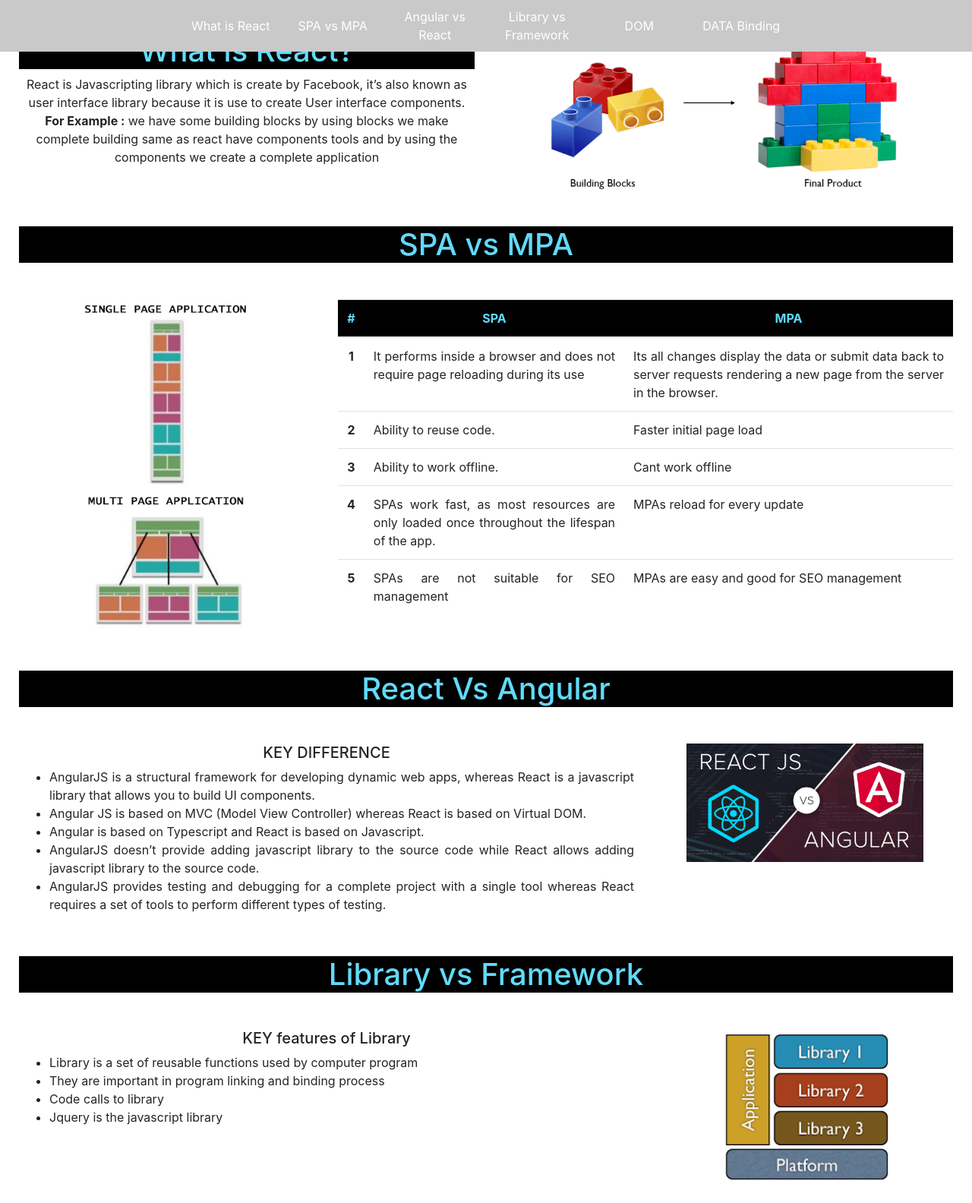
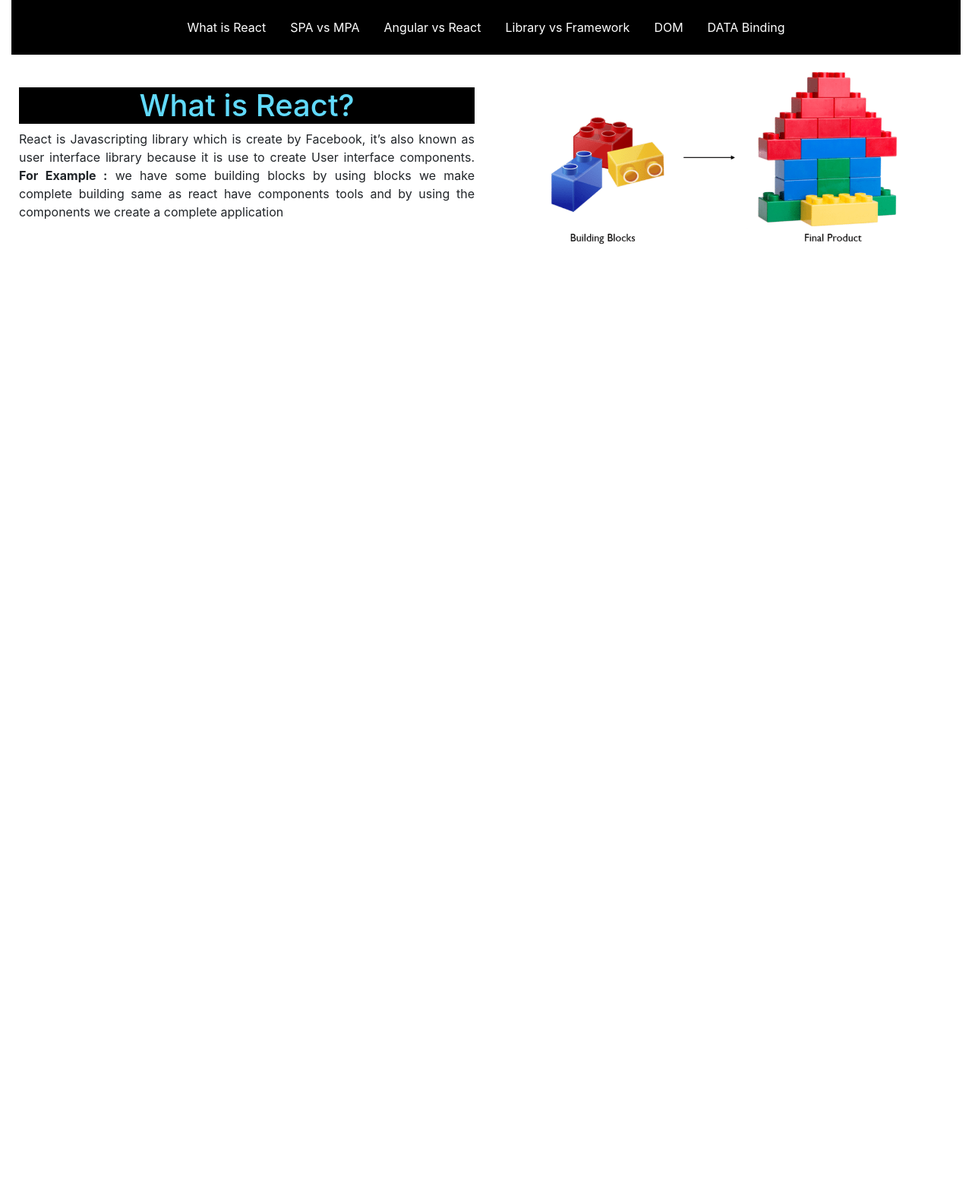
Before and after one commit to tabishismail/react-first, a plain HTML site: page index.html in a window 1280 px wide. Shown: the top 1584 px of the page at 76% size. After the commit the page ends 800 px from the top, so only its background shows below. Drawn offline with nearby package versions, Linux system fonts and the light colour scheme.

Commit message:
ui complete and fixed

```diff
--- a/css/style.css
+++ b/css/style.css
@@ -1,7 +1,11 @@
+body{
+    margin: 0px;
+    padding: 0px;
 
+}
 
 .navbar1{
-    background-color: rgb(201, 201, 201);
+    background-color: rgb(0, 0, 0);
     color: white;
     display: flex;
     justify-content: space-around !important;
@@ -10,6 +14,11 @@
 }
 .myNav{
     align-self: center !important;
+    padding: 5px 10px;
+}
+
+.para{
+    text-align: justify;
 }
 .myDivs{
     padding: 20px 10px;
@@ -49,3 +58,24 @@ h1{
     color: #61dafb;
     background-color: black;
 }
+.mt-5{
+    margin-top: 05px !important;
+}
+.myBtn{
+    background-color: black;
+    color: white;
+    box-shadow: none;
+    border: none;
+}
+.myBtn:hover{
+    background-color:#61dafb ;
+    color: black;
+}
+.myBtn:active{
+    background-color:#0056b3 ;
+    color: black;
+}
+.bg-dark{
+    background-color:black !important;
+
+}
--- a/index.html
+++ b/index.html
@@ -4,8 +4,7 @@
 <head>
     <meta charset="UTF-8">
     <meta http-equiv="X-UA-Compatible" content="IE=edge">
-    <meta name="viewport" content="width=
-    , initial-scale=1.0">
+    <meta name="viewport" content="width=device-width, initial-scale=1.0">
     <title>Introduction of React</title>
     <link rel="stylesheet" href="https://cdn.jsdelivr.net/npm/bootstrap@4.6.0/dist/css/bootstrap.min.css"
         integrity="sha384-B0vP5xmATw1+K9KRQjQERJvTumQW0nPEzvF6L/Z6nronJ3oUOFUFpCjEUQouq2+l" crossorigin="anonymous">
@@ -14,19 +13,27 @@
 
 <body>
     <div class="container-fluid">
-        <div class="navbar1 fixed-top">
-            <div class="row">
-                <div class="col-2 myNav"><a href="#react">What is React</a></div>
-                <div class="col-2 myNav"><a href="#spa">SPA vs MPA</a></div>
-                <div class="col-2 myNav"><a href="#ang">Angular vs React</a></div>
-                <div class="col-2 myNav"><a href="#lib">Library vs Framework</a></div>
-                <div class="col-2 myNav"><a href="#dom">DOM</a></div>
-                <div class="col-2 myNav"><a href="#">DATA Binding</a></div>
+        <nav class="navbar navbar-expand-sm navbar-dark bg-dark">
+
+            <button class="navbar-toggler" type="button" data-toggle="collapse" data-target="#navbarSupportedContent"
+                aria-controls="navbarSupportedContent" aria-expanded="false" aria-label="Toggle navigation">
+                <span class="navbar-toggler-icon"></span>
+            </button>
+
+            <div class="collapse navbar-collapse navbar1 " id="navbarSupportedContent">
+                <ul class="navbar-nav">
+                    <li class="nav-item active myNav"><button class="myBtn" onclick="react()">What is React</button></li>
+                    <li class="nav-item myNav"><button class="myBtn" onclick="spa()">SPA vs MPA</button></li>
+                    <li class="nav-item myNav"><button class="myBtn" onclick="ang()">Angular vs React</button></li>
+                    <li class="nav-item myNav"><button class="myBtn" onclick="lib()">Library vs Framework</button></li>
+                    <li class="nav-item myNav"><button class="myBtn" onclick="dom()">DOM</button></li>
+                    <li class="nav-item myNav"><button class="myBtn">DATA Binding</button></li>
+                </ul>
             </div>
-        </div>
-        <div class="react" id="react">
+        </nav>
+        <div id="data">
             <div class="row myDivs">
-                <div class="col-6 myDiv1">
+                <div class="col-xl-6 col-md-06 col-sm-12 myDiv1">
                     <h1 class="heading">What is React?</h1>
                     <p class="para">React is Javascripting library which is create by Facebook,
                         it’s also known as user interface library because
@@ -34,158 +41,22 @@
                         we have some building blocks by using blocks we make complete building same as react have
                         components tools and by using the components we create a complete application</p>
                 </div>
-                <div class="col-6">
+                <div class="col-xl-6 col-md-06 col-sm-12">
                     <img class="img" src="image/building-blocks-768x381.png" alt="">
                 </div>
             </div>
+
         </div>
-        <div class="react" id="spa">
-            <div class="row myDivs">
-                <div class="col-12">
-                    <h1 class="heading">SPA vs MPA</h1>
-                </div>
-            </div>
-            <div class="row myDivs">
-                <div class="col-4 myDiv1">
-                    <img class="img1" src="image/spa-and-mpa.jpg" alt="">
-                </div>
-                <div class="col-8">
-                    <table class="table">
-                        <thead class="myHeader">
-                            <tr>
-                                <th scope="col">#</th>
-                                <th scope="col">SPA</th>
-                                <th scope="col">MPA</th>
-                            </tr>
-                        </thead>
-                        <tbody>
-                            <tr>
-                                <th>1</th>
-                                <td>It performs inside a browser and does not require page reloading during its use</td>
-                                <td>Its all changes display the data or submit data back to server requests rendering a
-                                    new page from the server in the browser. </td>
-                            </tr>
-                            <tr>
-                                <th>2</th>
-                                <td>Ability to reuse code.</td>
-                                <td>Faster initial page load</td>
-                            </tr>
-                            <tr>
-                                <th>3</th>
-                                <td>Ability to work offline.</td>
-                                <td>Cant work offline</td>
-                            </tr>
-                            <tr>
-                                <th>4</th>
-                                <td>SPAs work fast, as most resources are only loaded once throughout the lifespan of
-                                    the app.</td>
-                                <td>MPAs reload for every update</td>
-                            </tr>
-                            <tr>
-                                <th>5</th>
-                                <td>SPAs are not suitable for SEO management</td>
-                                <td>MPAs are easy and good for SEO management</td>
-                            </tr>
 
-                        </tbody>
-                    </table>
-                </div>
-            </div>
-        </div>
-        <div id="ang">
-
-
-            <div class="row myDivs">
-                <div class="col-12">
-                    <h1>React Vs Angular</h1>
-                </div>
-            </div>
-            <div class="row myDivs">
-                <div class="col-8">
-                    <h5>KEY DIFFERENCE</h5>
-                    <ul class="myList">
-                        <li>AngularJS is a structural framework for developing dynamic web apps, whereas React is a
-                            javascript library that allows you to build UI components.</li>
-                        <li>Angular JS is based on MVC (Model View Controller) whereas React is based on Virtual DOM.
-                        </li>
-                        <li>Angular is based on Typescript and React is based on Javascript.</li>
-                        <li>AngularJS doesn’t provide adding javascript library to the source code while React allows
-                            adding javascript library to the source code.</li>
-                        <li>AngularJS provides testing and debugging for a complete project with a single tool whereas
-                            React requires a set of tools to perform different types of testing.</li>
-                    </ul>
-                </div>
-                <div class="col-4">
-                    <img class="img" src="image/Optimized-React-vs-Angular-.jpg" alt="">
-                </div>
-            </div>
-        </div>
-        <div id="lib">
-            <div class="row myDivs">
-                <div class="col-12">
-                    <h1>Library vs Framework</h1>
-                </div>
-            </div>
-            <div class="row myDivs">
-                <div class="col-8">
-                    <h5>KEY features of Library</h5>
-                    <ul class="myList">
-                        <li>Library is a set of reusable functions used by computer program</li>
-                        <li>They are important in program linking and binding process</li>
-                        <li>Code calls to library</li>
-                        <li>Jquery is the javascript library</li>
-                    </ul>
-                </div>
-                <div class="col-4">
-                    <img class="img1" src="image/library.png" alt="">
-                </div>
-            </div>
-        </div>
-        <div class="row myDivs">
-            <div class="col-4">
-
-                <img class="img1" src="image/framework.png" alt="">
-            </div>
-            <div class="col-8">
-                <h5>KEY features of Framework</h5>
-                <ul class="myList">
-                    <li>Its a piece of code the dictates the artictechture of our project</li>
-                    <li>They provide a proper standard way to build and deploy programs</li>
-                    <li>Framework calls the code</li>
-                    <li>Angular is javascript base framework</li>
-                </ul>
-            </div>
-        </div>
-    </div>
-    </div>
-    <div id="dom">
-        <div class="row myDivs">
-            <div class="col-12">
-                <h1>Real DOM Vs Virtual DOM</h1>
-            </div>
-        </div>
-        <div class="row myDivs">
-            <div class="col-8">
-                <h5>KEY DIFFERENCE</h5>
-                <ul class="myList">
-                    <li>A virtual DOM object has the same properties as a real DOM object, but it lacks the real thing’s
-                        power to directly change what’s on the screen</li>
-                    <li>Manipulating the DOM is slow. Manipulating the virtual DOM is much faster</li>
-                </ul>
-            </div>
-            <div class="col-4">
-                <img class="img" src="image/lnrn_0201.png" alt="">
-            </div>
-        </div>
     </div>
 
-    </div>
     <script src="https://code.jquery.com/jquery-3.5.1.slim.min.js"
         integrity="sha384-DfXdz2htPH0lsSSs5nCTpuj/zy4C+OGpamoFVy38MVBnE+IbbVYUew+OrCXaRkfj"
         crossorigin="anonymous"></script>
     <script src="https://cdn.jsdelivr.net/npm/bootstrap@4.6.0/dist/js/bootstrap.bundle.min.js"
         integrity="sha384-Piv4xVNRyMGpqkS2by6br4gNJ7DXjqk09RmUpJ8jgGtD7zP9yug3goQfGII0yAns"
         crossorigin="anonymous"></script>
+    <script src="js/app.js"></script>
 </body>
 
 </html>
```
